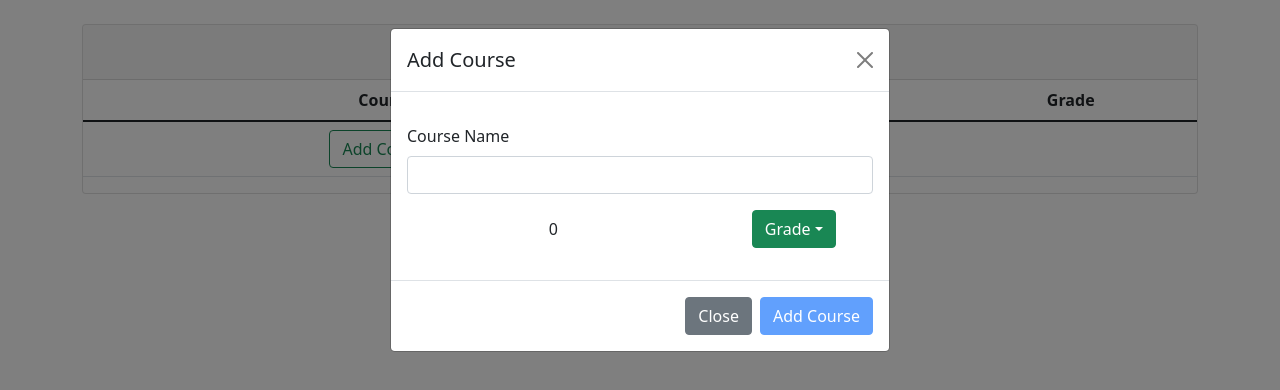
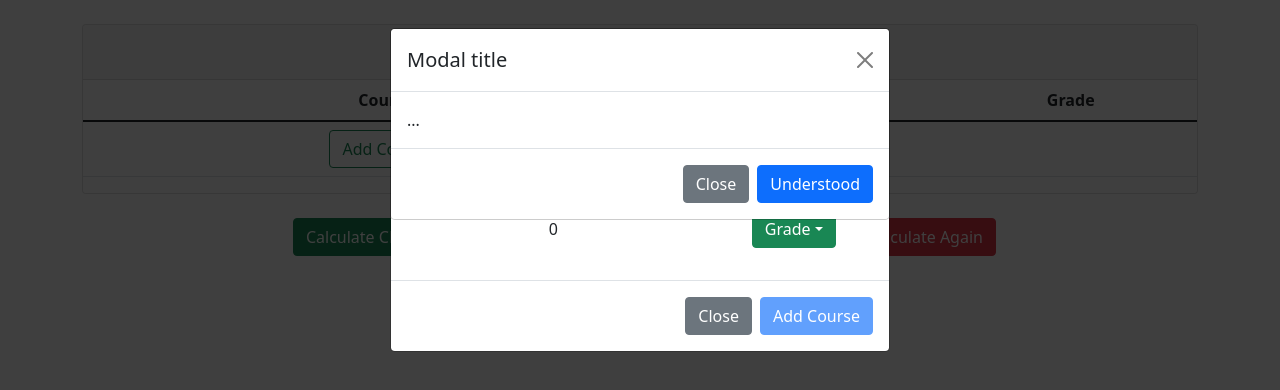
Before and after one commit to ayushyadav9/Grades-Calculator, a React (Create React App) app: page /SPI in a window 1280 px wide. Both pictures are taken after a click on the button "Add Course". Shown: the top 390 px of the page. Built offline with nearby package versions, Linux system fonts and the light colour scheme.

Commit message:
Error Popup added

```diff
--- /dev/null
+++ b/src/components/Alert.jsx
@@ -0,0 +1,34 @@
+import React, { useEffect } from 'react'
+
+const Alert = () => {
+
+    useEffect(() => {
+        document.getElementById('alertModal').click();
+    }, [])
+    return (
+        <>
+        <button type="button" id="alertModal" class="btn btn-primary d-none"  data-bs-toggle="modal" data-bs-target="#modalCPI">
+            Launch static backdrop modal
+        </button>
+        <div class="modal fade" id="modalCPI" data-bs-backdrop="static" data-bs-keyboard="true" tabindex="-1" aria-labelledby="staticBackdropLabel" aria-hidden="false">
+        <div class="modal-dialog">
+            <div class="modal-content">
+            <div class="modal-header">
+                <h5 class="modal-title" id="staticBackdropLabel">Modal title</h5>
+                <button type="button" class="btn-close" data-bs-dismiss="modal" aria-label="Close"></button>
+            </div>
+            <div class="modal-body">
+                ...
+            </div>
+            <div class="modal-footer">
+                <button type="button" class="btn btn-secondary" data-bs-dismiss="modal">Close</button>
+                <button type="button" class="btn btn-primary">Understood</button>
+            </div>
+            </div>
+        </div>
+        </div>
+        </>
+    )
+}
+
+export default Alert
--- a/src/components/Popup.jsx
+++ b/src/components/Popup.jsx
@@ -21,15 +21,12 @@ const Popup = ({handelAddCourseSubmit}) => {
     setCourse("")
     setGradeValue({name:"Grade",value:0})
     setcreditValue(0)
-    document.getElementById('popupButton').click();
+    document.getElementById('closeModal').click();
   }
 
   return (
     <>
-      <button id="popupButton" type="button" className="btn btn-primary d-none" data-bs-toggle="modal"data-bs-target="#exampleModal">
-        Add Course
-      </button>
-      <div className="modal fade" id="exampleModal" tabIndex="-1" aria-labelledby="exampleModalLabel"aria-hidden="true">
+      <div className="modal fade" id="addCourseModal" tabIndex="-1" aria-labelledby="exampleModalLabel"aria-hidden="true">
         <div className="modal-dialog">
           <div className="modal-content">
             <div className="modal-header">
@@ -62,7 +59,7 @@ const Popup = ({handelAddCourseSubmit}) => {
               </form>
             </div>
             <div className="modal-footer">
-              <button type="button" className="btn btn-secondary" data-bs-dismiss="modal">
+              <button type="button" id ="closeModal" className="btn btn-secondary" data-bs-dismiss="modal">
                 Close
               </button>
               <button type="button" disabled={isDisabled}  className="btn btn-primary" onClick={handelSubmit}>
--- a/src/components/Spi.jsx
+++ b/src/components/Spi.jsx
@@ -1,10 +1,12 @@
 import React, { useEffect, useState } from "react";
 import { eee, ece, grades } from "../content/depts";
+import Alert from "./Alert";
 import Popup from "./Popup";
 
 const Spi = () => {
     const [data, setdata] = useState(null)
     const [sems, setsems] = useState(0)
+    const [error, seterror] = useState(false)
 
     useEffect(() => {
       var url = new URL(window.location.href)
@@ -29,7 +31,7 @@ const Spi = () => {
     }
 
     const handelAddCourse = ()=>{
-      document.getElementById('popupButton').click();
+      seterror(true)
     }
 
     const handelGradeChange = (grade,idx)=>{
@@ -44,6 +46,7 @@ const Spi = () => {
   return (
     <>
     <Popup handelAddCourseSubmit={handelAddCourseSubmit}/>
+     {error && <Alert/>}
     <div className="text-center">
       <div className="container my-4" id="FirstSemCard">
         <div className="card">
@@ -59,10 +62,10 @@ const Spi = () => {
             <tbody className="text-uppercase">
                 {data && data.map((course,idx)=>{
                     return(
-                        <tr key={idx}>
-                        <td>{course.courseName}</td>
-                        <td>{course.credit}</td>
-                        <td>
+                    <tr key={idx}>
+                      <td>{course.courseName}</td>
+                      <td>{course.credit}</td>
+                      <td>
                         <div className="btn-group">
                             <button type="button"className="btn btn-success dropdown-toggle my-2"data-bs-toggle="dropdown" aria-expanded="false">
                             {course.grade?course.grade:"Grade"}
@@ -73,19 +76,25 @@ const Spi = () => {
                                 })}
                             </ul>
                         </div>
-                        </td>
+                      </td>
                     </tr>
                     )
                 })}
                 <tr>
                   <td>
                     <div className="container">
-                      <button className="btn btn-outline-success" onClick={handelAddCourse} >Add Course</button>
+                      <button className="btn btn-outline-success" data-bs-toggle="modal"  data-bs-target="#addCourseModal" onClick={handelAddCourse} >Add Course</button>
                     </div>
                   </td><td></td><td></td>
                 </tr>
             </tbody>
           </table>
+        </div>
+      </div>
+      <div class="container" id="btn_cal">
+        <div class="row my-4">
+          <div class="col-6"><button class="btn btn-success" id="btn_CPI" onClick={()=>seterror(true)}>Calculate CPI</button></div>
+          <div class="col-6"><button id="calculateagain_btn" class="btn btn-danger">Calculate Again</button></div>
         </div>
       </div>
     </div>
```
